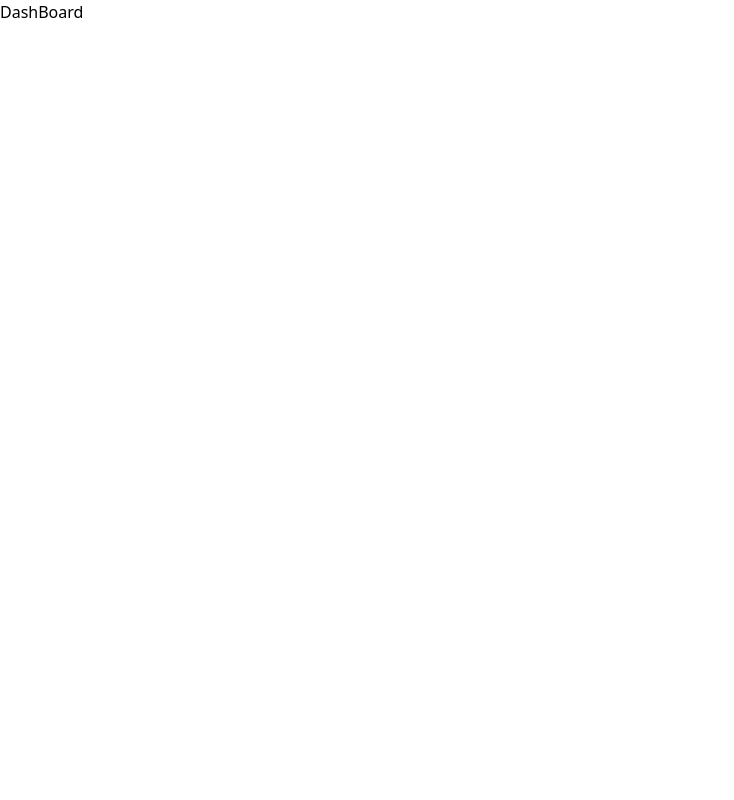
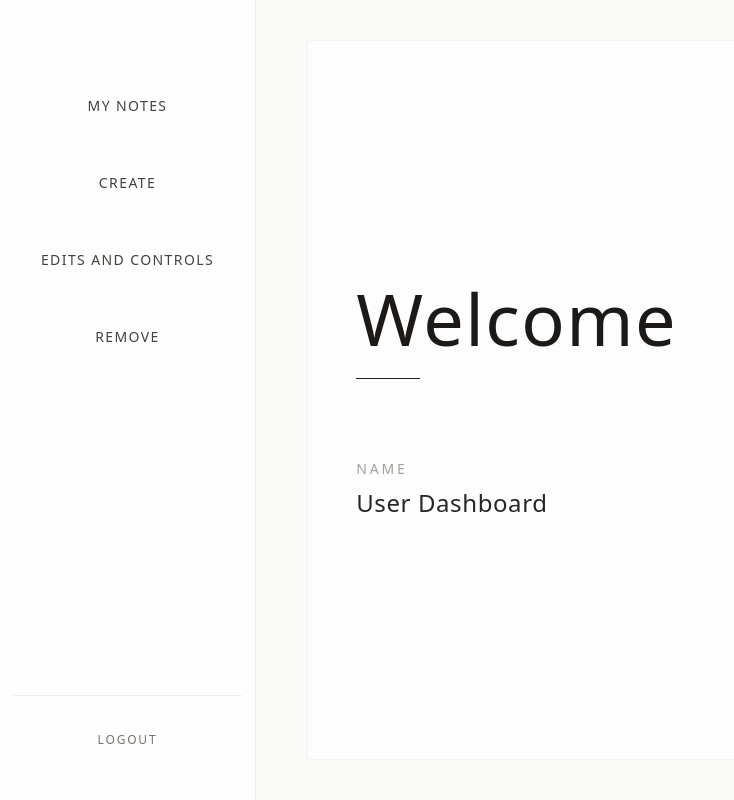
Before and after one commit to Kushal-np/NoteTakingApp, a React (Vite) app in the folder Client/: page /dashboard in a window 1280 px wide. Shown: the whole page, without its empty margins (0-734 px from the left). Built offline with nearby package versions, Linux system fonts and the light colour scheme.

Commit message:
My notes page starting soon

```diff
--- /dev/null
+++ b/Client/src/components/SideBar.jsx
@@ -0,0 +1,37 @@
+import React from "react";
+
+const SideBar = () => {
+  return (
+    <aside className="w-[20%] flex justify-center items-center bg-white/80 backdrop-blur-sm border-r border-stone-200/60">
+      <div className="h-[90%] w-[90%] flex flex-col justify-between">
+        {/* Upper section */}
+        <div className="flex flex-col gap-6 items-center mt-10">
+          {["My Notes", "Create", "Edits and controls", "Remove"].map(
+            (item, index) => (
+              <button
+                key={index}
+                className="w-full py-4 text-stone-700 text-sm font-light tracking-[0.1em] uppercase
+                           hover:text-stone-900 hover:bg-stone-100/60 transition-all duration-300
+                           border-0 border-b border-transparent hover:border-stone-300 bg-transparent"
+              >
+                {item}
+              </button>
+            )
+          )}
+        </div>
+
+        {/* Lower section */}
+        <div className="border-t border-stone-200/60 pt-6">
+          <button
+            className="w-full py-3 text-stone-500 text-xs font-light tracking-[0.15em] uppercase
+                       hover:text-red-600 hover:bg-red-50/60 transition-all duration-300 border-0 bg-transparent"
+          >
+            Logout
+          </button>
+        </div>
+      </div>
+    </aside>
+  );
+};
+
+export default SideBar;
--- a/Client/src/pages/DashBoard.jsx
+++ b/Client/src/pages/DashBoard.jsx
@@ -1,9 +1,41 @@
-import React from 'react'
+import React from "react";
+import SideBar from "../components/SideBar";
 
 const DashBoard = () => {
   return (
-    <div>DashBoard</div>
-  )
-}
+    <div className="h-[100vh] w-full bg-stone-50 flex">
+      {/* Sidebar */}
+      <SideBar />
 
-export default DashBoard
+      {/* Main content */}
+      <main className="w-[80%] flex justify-center items-center bg-stone-25">
+        <div className="w-[90%] h-[90%] bg-white/60 backdrop-blur-sm
+                        shadow-[0_1px_3px_rgba(0,0,0,0.02)] border border-stone-200/40">
+          <div className="p-12 h-full flex flex-col justify-center">
+            {/* Welcome Section */}
+            <div className="mb-8">
+              <h1 className="text-7xl font-extralight text-stone-900 tracking-[0.02em] leading-none">
+                Welcome
+              </h1>
+              <div className="w-16 h-px bg-stone-900 mt-6"></div>
+            </div>
+
+            {/* User Info */}
+            <div className="mt-12">
+              <div className="text-stone-600 text-lg font-light tracking-wide">
+                <p className="text-sm uppercase tracking-[0.2em] text-stone-400 mb-2">
+                  Name
+                </p>
+                <p className="text-2xl font-extralight text-stone-800 tracking-wide">
+                  User Dashboard
+                </p>
+              </div>
+            </div>
+          </div>
+        </div>
+      </main>
+    </div>
+  );
+};
+
+export default DashBoard;
```
Also changed, not shown: Client/src/components/MyNotes.jsx (added).
